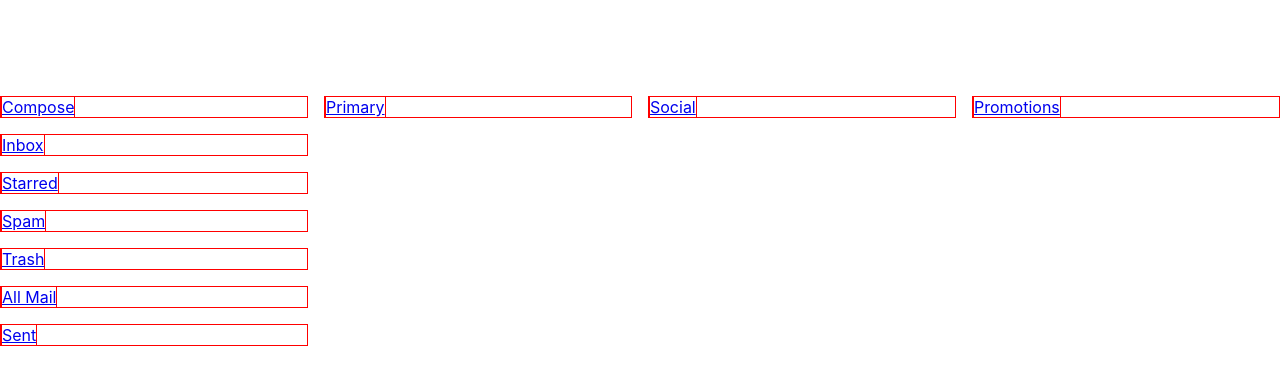
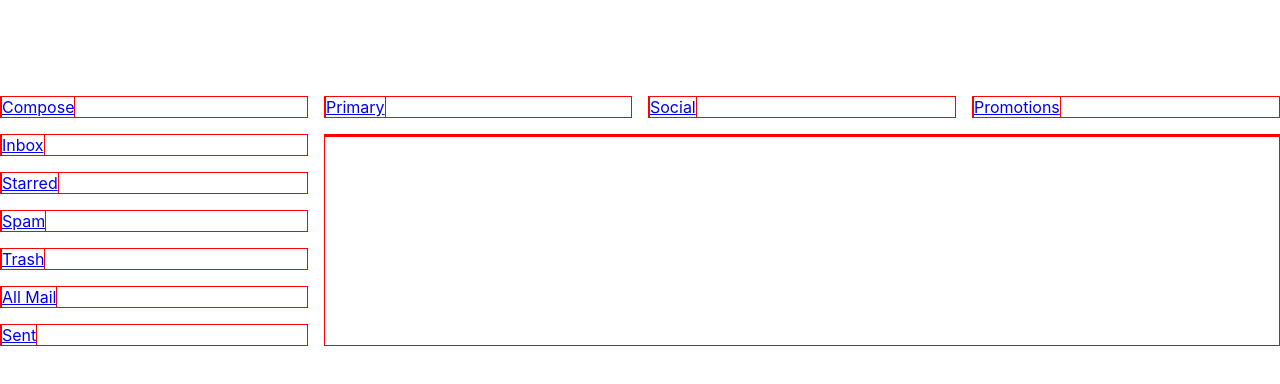
Before and after one commit to milosrancic/reactjs-gmail-clone, a React (Create React App) app: page / in a window 1280 px wide. Shown: the top 384 px of the page. Built offline with nearby package versions, Linux system fonts and the light colour scheme; the HTML template or start-up script is replaced by a standard one.

Commit message:
trying with ids

```diff
--- a/src/components/Layout.js
+++ b/src/components/Layout.js
@@ -22,13 +22,13 @@ import Spam from "./Side/Spam/Spam";
 const Layout = () => {
   return (
     <div className="Layout">
-      <div className="nav top-nav primary">
+      <div className="nav top-nav primary" id="1">
         <Link to="/primary">Primary</Link>
       </div>
-      <div className="nav top-nav social">
+      <div className="nav top-nav social" id="2">
         <Link to="/social">Social</Link>
       </div>
-      <div className="nav top-nav promotions">
+      <div className="nav top-nav promotions" id="3">
         <Link to="/promotions">Promotions</Link>
       </div>
 
@@ -54,11 +54,10 @@ const Layout = () => {
         <Link to="/trash">Trash</Link>
       </div>
 
-      {/* <div className="content1"> */}
-      {/* <Content> */}
-
-      {/* </Content> */}
-      {/* </div> */}
+      <div className="content1">
+        <Content prop="this is passed prop">
+        </Content>
+      </div>
 
 
       <Switch>
```
